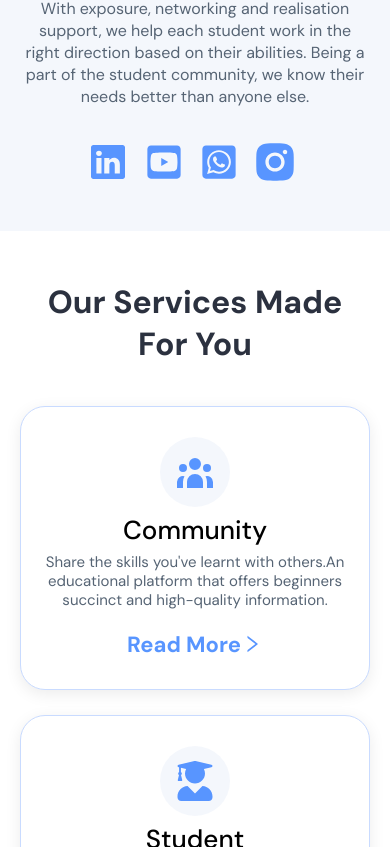
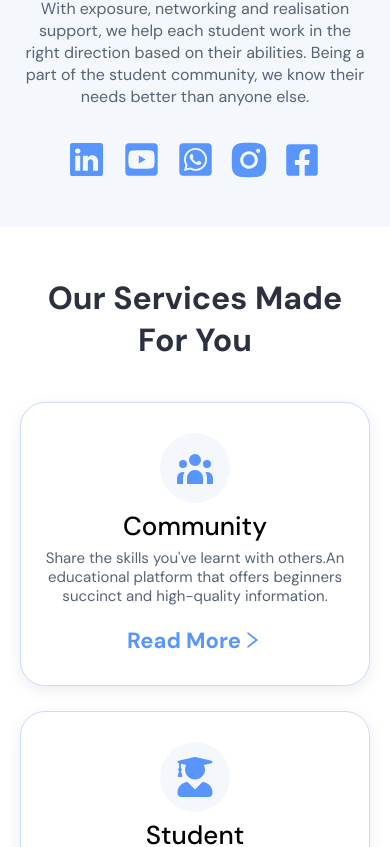
Before and after one commit to GautamChopra467/LearningFolks, a React (Create React App) app in the folder frontend/: page / in a window 390 px wide. Shown: the part 1977-2824 px from the top of the page. Built offline with nearby package versions, Linux system fonts and the light colour scheme.

Commit message:
sitemap.xml added and social links updated

```diff
--- a/frontend/public/index.html
+++ b/frontend/public/index.html
@@ -9,6 +9,7 @@
       name="Learning Folks"
       content="A first Btech student-driven platform and community that brings skill development, exam support and professional growth opportunities for engineers. Family and educational support of 3000 students, teachers and mentors PAN India"
     />
+    <link rel="sitemap" type="application/xml" title="Sitemap" href="%PUBLIC_URL%/sitemap.xml">
     <link rel="apple-touch-icon" href="%PUBLIC_URL%/logo192.png" />
     <!--
       manifest.json provides metadata used when your web app is installed on a
--- a/frontend/src/components/user/css/FooterStyles.css
+++ b/frontend/src/components/user/css/FooterStyles.css
@@ -69,7 +69,8 @@ color: var(--white-color);
   .icon1_footer:hover,
   .icon2_footer:hover,
   .icon3_footer:hover,
-  .icon4_footer:hover {
+  .icon4_footer:hover,
+  .icon5_footer:hover {
     color: var(--background-secondary);
   }
 
@@ -88,6 +89,12 @@ color: var(--white-color);
     font-size: 52px;
     color: var(--white-color);
     margin-left: -7px;
+  }
+
+  .icon5_footer {
+    font-size: 44px;
+    color: var(--white-color);
+    margin-left: -6px;
   }
 
 
--- a/frontend/src/components/user/css/HomeBanner3Styles.css
+++ b/frontend/src/components/user/css/HomeBanner3Styles.css
@@ -57,7 +57,8 @@
 .icon1_homebanner3:hover,
 .icon2_homebanner3:hover,
 .icon3_homebanner3:hover,
-.icon4_homebanner3:hover {
+.icon4_homebanner3:hover,
+.icon5_homebanner3:hover {
   color: var(--primary-light);
 }
 
@@ -74,6 +75,12 @@
 
 .icon4_homebanner3 {
   font-size: 66px;
+  color: var(--primary-color);
+  margin-left: -7px;
+}
+
+.icon5_homebanner3 {
+  font-size: 54px;
   color: var(--primary-color);
   margin-left: -7px;
 }
@@ -114,6 +121,10 @@
   .icon4_homebanner3 {
     font-size: 56px;
   }
+
+  .icon5_homebanner3 {
+    font-size: 46px;
+  }
 }
 
 @media screen and (max-width: 390px) {
@@ -142,18 +153,22 @@
 
 
       .icon1_homebanner3 {
-        font-size: 34px;
+        font-size: 33px;
       }
 
       .icon2_homebanner3 {
-        font-size: 38px;
+        font-size: 37px;
       }
 
       .icon3_homebanner3 {
-        font-size: 38px;
+        font-size: 37px;
       }
 
       .icon4_homebanner3 {
-        font-size: 48px;
+        font-size: 44px;
+      }
+
+      .icon5_homebanner3 {
+        font-size: 36px;
       }
 }
--- a/frontend/src/components/user/jsx/Footer.jsx
+++ b/frontend/src/components/user/jsx/Footer.jsx
@@ -2,7 +2,7 @@ import React from 'react';
 import "../css/FooterStyles.css";
 import Logo from "../../../img/logo.png";
 import { BsLinkedin } from 'react-icons/bs';
-import { FaWhatsappSquare, FaYoutubeSquare } from 'react-icons/fa';
+import { FaFacebookSquare, FaWhatsappSquare, FaYoutubeSquare } from 'react-icons/fa';
 import { AiFillInstagram } from 'react-icons/ai';
 
 const Footer = () => {
@@ -29,6 +29,8 @@ const Footer = () => {
                     <a href='https://chat.whatsapp.com/CsVKbuGcheBCOwlSD6SvVk'><FaWhatsappSquare className='icon3_footer' /></a>
 
                     <a href='https://www.instagram.com/learningfolks/'><AiFillInstagram className='icon4_footer' /></a>
+
+                    <a href='https://www.facebook.com/learningfolks2022'><FaFacebookSquare className='icon5_footer' /></a>
                 </div>
             </div>
         </div>
--- a/frontend/src/components/user/jsx/HomeBanner3.jsx
+++ b/frontend/src/components/user/jsx/HomeBanner3.jsx
@@ -1,7 +1,7 @@
 import React from 'react';
 import { BsLinkedin } from 'react-icons/bs';
 import "../css/HomeBanner3Styles.css";
-import { FaWhatsappSquare, FaYoutubeSquare } from 'react-icons/fa';
+import { FaFacebookSquare, FaWhatsappSquare, FaYoutubeSquare } from 'react-icons/fa';
 import { AiFillInstagram } from 'react-icons/ai';
 
 const HomeBanner3 = () => {
@@ -25,6 +25,8 @@ needs better than anyone else.</p>
             <a href='https://chat.whatsapp.com/CsVKbuGcheBCOwlSD6SvVk' target="_blank" rel="noreferrer"><FaWhatsappSquare className='icon3_homebanner3' /></a>
 
             <a href='https://www.instagram.com/learningfolks/' target="_blank" rel="noreferrer"><AiFillInstagram className='icon4_homebanner3' /></a>
+
+            <a href='https://www.facebook.com/learningfolks2022' target="_blank" rel="noreferrer"><FaFacebookSquare className='icon5_homebanner3' /></a>
         </div>
       </div>
     </div>
```
Also changed, not shown: 1 other file (tests, documents, lock files or other folders).
